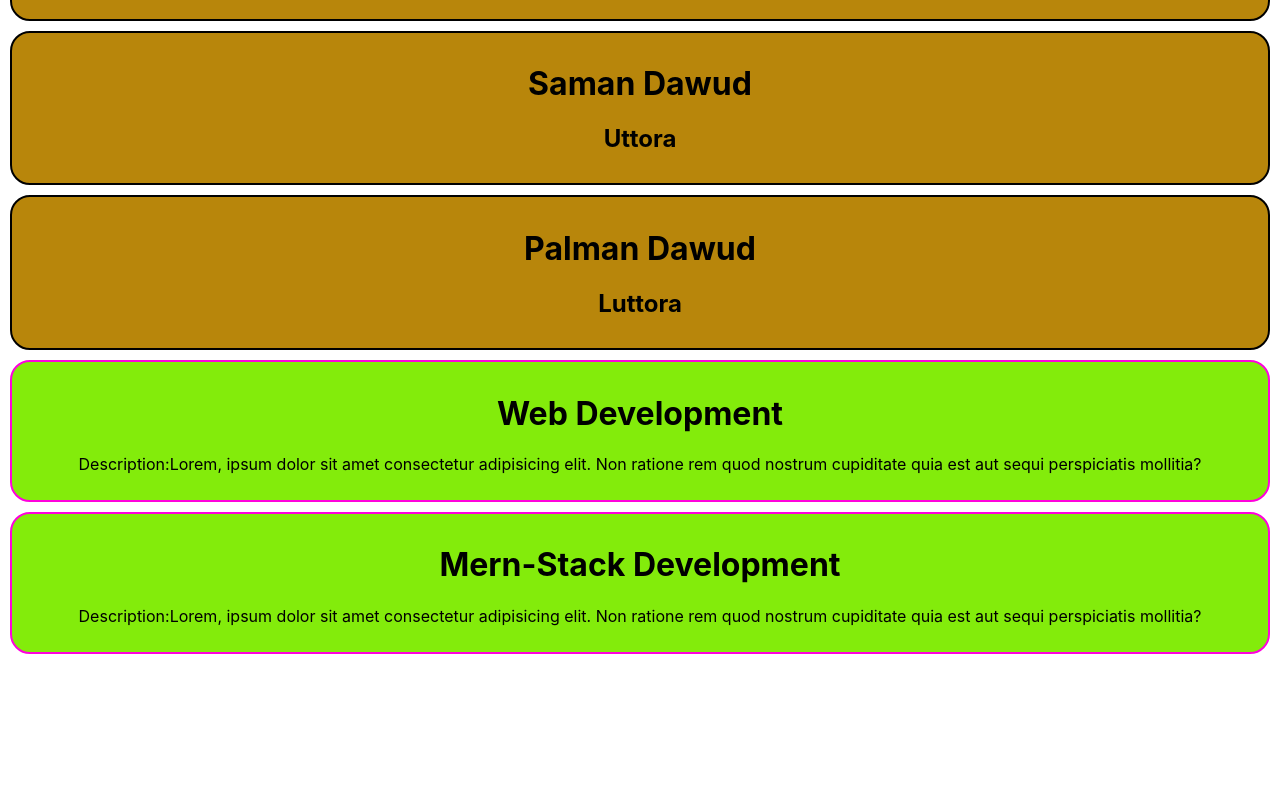
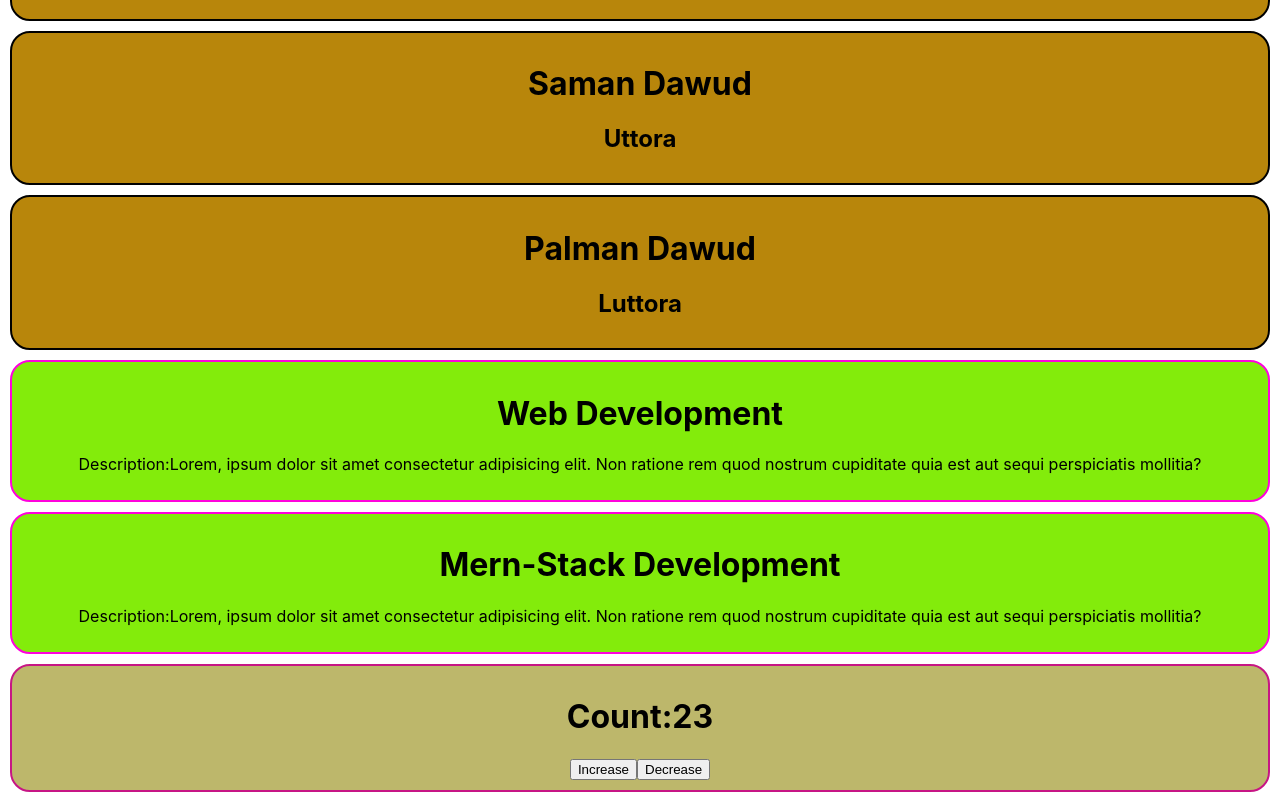
Before and after one commit to xamanDawud/react-core-concepts, a React (Create React App) app: page / in a window 1280 px wide. Shown: the part 309-1111 px from the top of the page. Before the commit the page ends 973 px from the top, so only its background shows below. Built offline with nearby package versions, Linux system fonts and the light colour scheme.

Commit message:
useState and setState explored

```diff
--- a/src/App.css
+++ b/src/App.css
@@ -58,3 +58,11 @@
   margin: 10px;
   border-radius: 20px;
 }
+
+.counter {
+  background-color: darkkhaki;
+  border: 2px solid mediumvioletred;
+  padding: 10px;
+  margin: 10px;
+  border-radius: 20px;
+}
--- a/src/App.js
+++ b/src/App.js
@@ -1,5 +1,6 @@
 import logo from "./logo.svg";
 import "./App.css";
+import { useEffect, useState } from "react";
 
 function App() {
   let name = [
@@ -8,7 +9,6 @@ function App() {
     { namee: "Saman  Dawud", address: "Uttora" },
     { namee: "Palman  Dawud", address: "Luttora" },
   ];
-  let lastName = [" Warner", " Dinner", " Smith", " dayint"];
 
   return (
     <div className="App">
@@ -18,6 +18,7 @@ function App() {
 
       <Circle title="Web Development"></Circle>
       <Circle title="Mern-Stack Development"></Circle>
+      <Counter></Counter>
     </div>
   );
 }
@@ -47,4 +48,25 @@ function Circle(props) {
   );
 }
 
+function Counter() {
+  const [count, setCount] = useState(23);
+
+  const increaseCount = () => {
+    let newCountNumber = count + 1;
+    setCount(newCountNumber);
+  };
+
+  const decreaseCount = () => {
+    let newCountNumber = count - 1;
+    setCount(newCountNumber);
+  };
+  return (
+    <div className="counter">
+      <h1>Count:{count}</h1>
+      <button onClick={increaseCount}>Increase</button>
+      <button onClick={decreaseCount}>Decrease</button>
+    </div>
+  );
+}
+
 export default App;
```
